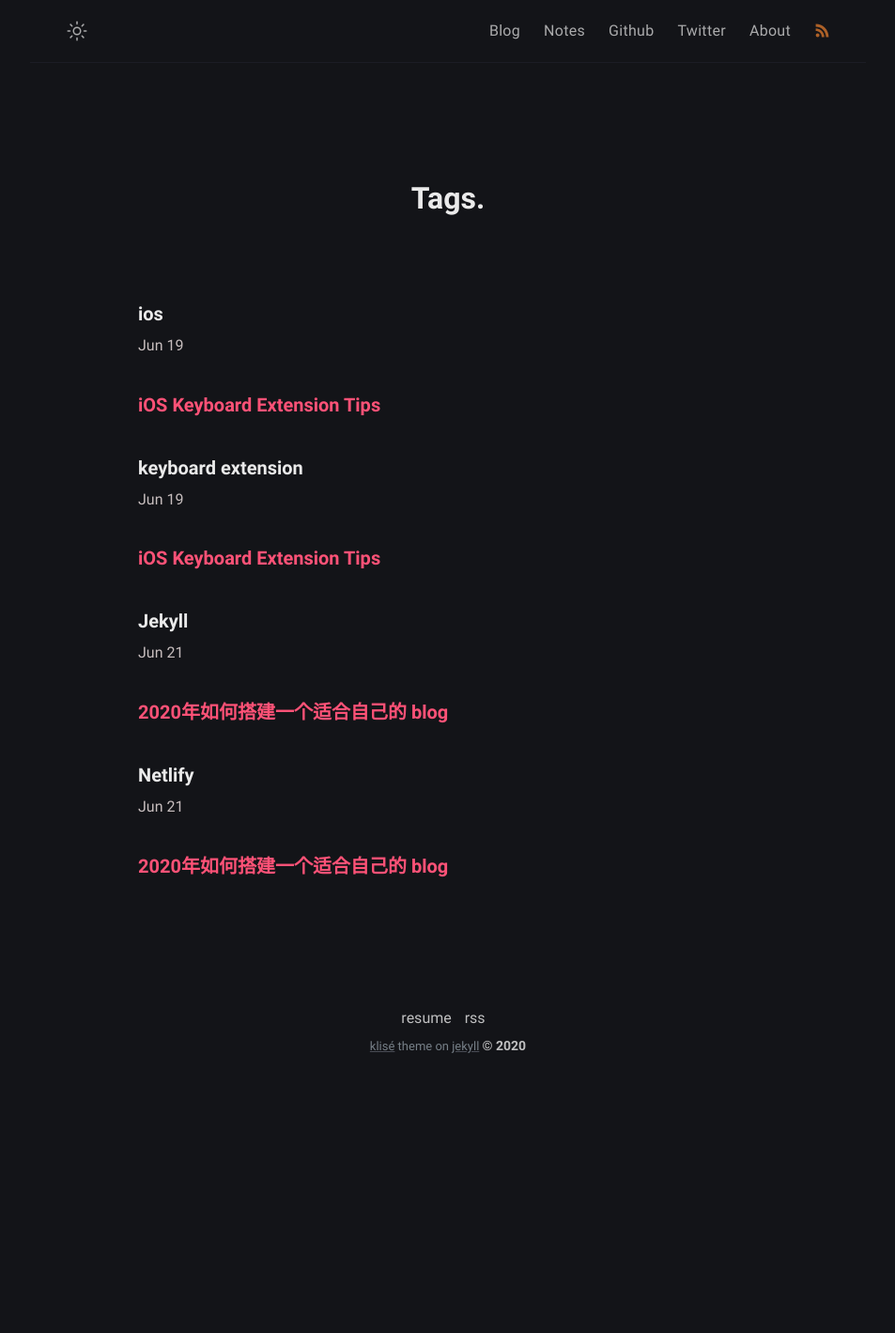
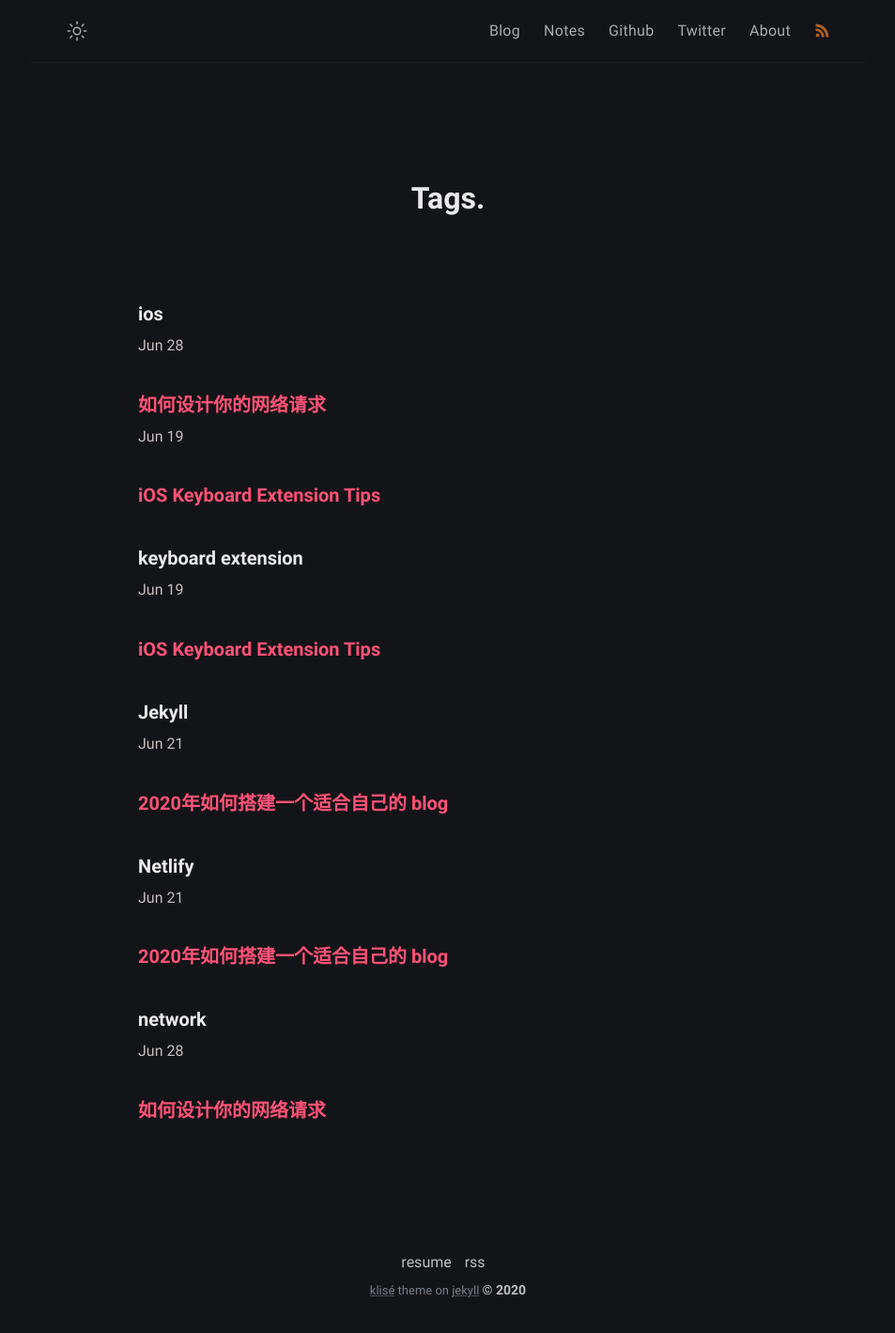
Before and after one commit to alfredcc/blog, a Jekyll site: the page built from tags.md, in a window 1280 px wide. Shown: the whole page at 94% size, without its empty margins (163-1116 px from the left). Built offline with Jekyll 4.4.1, drawn with Linux system fonts in a browser that asks for light colours; before the commit the page ends 1159 px from its top, so only the background shows below that; part of the change alters nothing that is shown.

````diff
--- /dev/null
+++ b/_posts/build-your-network/2020-06-27-build-your-network.md
@@ -0,0 +1,226 @@
+---
+title: 如何设计你的网络请求
+author: racechao
+date: 2020-06-28 00:34:00 +0800
+description: build your network architecture
+tag:
+  - ios
+  - network
+---
+
+## 概述
+几乎所有的项目都需要网络请求，因为他可以给用户呈现更加丰富的内容，方便我们在不同设备之间管理同步数据。网络请求会出现在你项目的各个地方：启动页，列表页，登录注册...所以如何管理组织网络请求是 App 架构中非常重要的一部分。Github 上也有类似的框架比如 `Moya`, 我们且称其为网络框架的框架吧。`Moya` 也有这个框架也发展了很久了，功能很强大，社区也一直很活跃，也有衍生的 `RxMoya` 和 `ReactiveMoya` 。但我在使用过后发现他过于 `重` 了，一直觉得他那种 `path` + `method` + `parameter` 拆开的写法太过于繁琐，那么本文就让我们来一步步搭建适合自己的网络框架吧。
+
+> 提示：为了方便和统用，我们的网络请求 API 就直接基于 Alamofire 来写好了。
+
+## 方法
+首先我们来看看最简单的请求长什么样？
+```swift
+AF.request("https://httpbin.org/get").response { response in
+    debugPrint(response)
+}
+```
+非常简单对不对？但现实并不是这样，在一个请求中我们需要处理各种疑难杂症，最终一个请求的代码可能会很长很长（长到一个屏幕都放不下！），所以我们要尽量抽象和复用这里的逻辑。
+
+如何下手呢？解决一个问题的最常用的方法就是先看清楚问题，然后把大问题拆成小问题，再一个个解决。我们先来思考下🤔，一个完整请求要做的事情什么：
+1. 将 url，method，body 封装成一个 `HTTP Request` 对象，
+2. 设置请求的 `HTTP Header `
+3. 接受 `HTTP Request` 回来的 data 数据
+4. 处理 error 和 response code
+5. 通过 `codable` 之类的框架将 raw data 转换 model 对象
+6. 请求重试
+
+在常规的业务中，2、3、4、5 往往是可以统一抽象处理的，而最常见做法就是用一个 `HTTPClient` 或 `APIManager` 来统一 handle 这类逻辑了。而对于 `1` 每个请求的参数、地址、方法都不一样所以我们还是会将他们暴露出去，最终大概长这样：
+
+> warning：下面方法只是替提供思路，部分代码被省略
+```swift
+class HTTPClient {
+
+  var host: String
+
+  init(host: String) {
+    self.host = host
+  }
+
+  // 设置 timeout
+  private let sessionManager: SessionManager = {
+    let config = URLSessionConfiguration.default
+    config.timeoutIntervalForRequest = 15
+    let sessionManager = SessionManager(configuration: config)
+    return sessionManager
+  }()
+
+  // 设置 HTTPHeaders
+  private var defaultHeader: HTTPHeaders = {
+    var defaultHTTPHeaders = SessionManager.defaultHTTPHeaders
+    defaultHTTPHeaders["User-Agent"] = "You device user agent"
+    defaultHTTPHeaders["Accept-Encoding"] = acceptEncoding
+    // 在 header 中添加 token
+    return defaultHTTPHeaders
+  }()
+}
+
+extension HTTPClient {
+  @discardableResult
+  func requestObject<T: Codable>(path: String,
+                                 method: Alamofire.HTTPMethod = .get,
+                                 parameters:[String:Any?]?,
+                                 handler: @escaping (T?, Error?) -> Void) -> Request {
+    // json -> model
+    return buidRequest(path: path, method: method, parameters: parameters) { [weak self](dataSource, error) in
+      if let error = error {
+        handler(nil, error)
+        return
+      }
+      // 通过 `codable` 框架将 raw data 转换 model 对象
+      do {
+        let model = try dataSource.data?.mapObject(Response<T>.self).data
+        handler(model, nil)
+      } catch let error {
+        let parseError = HTTPClientError(code:.decodeError,localDescrition:"parse_error".localized)
+        self?.showDecodingError(path: path, error: error)
+        handler(nil, parseError)
+      }
+    }
+  }
+}
+
+// MARK: - Private Methods
+private extension HTTPClient {
+  /// note: data used by codable
+  typealias CompletionHandler = ((data: Data?, result: Any?), Error?) -> Void
+
+  @discardableResult
+  private func buidRequest(path:String,
+                           method: Alamofire.HTTPMethod,
+                           parameters:[String:Any?]?,
+                           handler: @escaping CompletionHandler) -> Request {
+
+    // filter nil value
+    let validParas = parameters?.compactMapValues { $0 }
+    let request = sessionManager.request(host + path, method: method, parameters: validParas, headers: defaultHeader)
+    return request.responseJSON { response in
+      // 4. 处理 error 和 response code
+      self.handelResponse(response: response, handler: handler)
+    }
+  }
+}
+```
+
+最后我们发起请求的方法
+```swift
+static func auth(from: String, token: String) -> AuthResult? {
+  let path = "wp-json/wc/v3/third/party/access/token"
+  let parameters = ["from": from, "third_access_token": token]
+  return HTTPClient.shared.requestObject(path: path, parameters: parameters)
+}
+
+```
+
+## 如何支持 Rxswift
+
+```swift
+extension HTTPClient: ReactiveCompatible {}
+
+extension Reactive where Base: HTTPClient {
+  /// Designated request-making method.
+  ///
+  /// - Parameters:
+  ///   - path: url path
+  ///   - parameters: A dictionary of parameters to apply to a `URLRequest`
+  /// - Returns: Response of singleobject.
+  func requestObject<T: Codable>(path:String, method: HTTPMethod = .get, parameters:[String:Any?]?) -> Single<T?> {
+
+    return Single.create { single in
+      let request = self.base.requestObject(path: path, method: method, parameters: parameters, handler: { (model: T?, error) in
+        if let error = error {
+          single(.error(error))
+        } else {
+          single(.success(model))
+        }
+      })
+
+      return Disposables.create {
+        request.cancel()
+      }
+    }
+  }
+}
+```
+
+## 重试和请求合并
+得益与 Rxswift 重试和请求合并非常简单。
+```swift
+// 请求合并
+
+Observable.zip(request1, request2, request3)
+  .subscribe(onNext: { (resp1, resp2, resp3) in
+  })
+  .disposed(by: disposeBag)
+
+// 请求重试
+HTTPClient.rx.user()
+  .asObservable()
+  .catchErrorJustReturn(nil)
+  .retry(3, delay: .constant(time: 3))
+  .disposed(by: disposeBag)
+
+// RxSwift+Retry
+enum DelayOptions {
+  case immediate
+  case constant(time: Double)
+  case exponential(initial: Double, multiplier: Double, maxDelay: Double)
+  case custom(closure: (Int) -> Double)
+}
+
+extension DelayOptions {
+  func make(_ attempt: Int) -> Double {
+    switch self {
+    case .immediate: return 0.0
+    case .constant(let time): return time
+    case .exponential(let initial, let multiplier, let maxDelay):
+      // if it's first attempt, simply use initial delay, otherwise calculate delay
+      let delay = attempt == 1 ? initial : initial * pow(multiplier, Double(attempt - 1))
+      return min(maxDelay, delay)
+    case .custom(let closure): return closure(attempt)
+    }
+  }
+}
+/// 主要是用于网络请求的重试，可以设置重试次数，重试之间的间隔，以及有网络开始重试的逻辑
+/// reference:http://kean.github.io/post/smart-retry
+extension ObservableType {
+  /// Retries the source observable sequence on error using a provided retry
+  /// strategy.
+  /// - parameter maxAttemptCount: Maximum number of times to repeat the
+  /// sequence. `Int.max` by default.
+  /// - parameter didBecomeReachable: Trigger which is fired when network
+  /// connection becomes reachable.
+  /// - parameter shouldRetry: Always returns `true` by default.
+  func retry(_ maxAttemptCount: Int = Int.max,
+             delay: DelayOptions,
+             didBecomeReachable: Observable<Void> = Reachability.shared.didBecomeReachable,
+             shouldRetry: @escaping (Error) -> Bool = { _ in true }) -> Observable<Element> {
+    return retryWhen { (errors: Observable<Error>) in
+
+      return errors.enumerated().flatMap { attempt,error -> Observable<Void> in
+        guard shouldRetry(error),
+          maxAttemptCount > attempt + 1 else {
+            return .error(error)
+        }
+        let timer = Observable<Int>
+          .timer(RxTimeInterval.seconds(Int(delay.make(attempt + 1))),
+                 scheduler: MainScheduler.instance)
+          .map { _ in () }
+
+        return Observable.merge(timer, didBecomeReachable)
+      }
+    }
+  }
+}
+
+```
+
+
+https://speakerdeck.com/onevcat/wang-lu-zhi-nan-nan-yu-shang-qing-tian-iplayground-2019?slide=143
+
+https://www.youtube.com/watch?v=Xk4HZfW6vK0
````
Also changed, not shown: _posts/build-my-blog/2020-06-21-build-my-blog.md (line endings or trailing spaces).
